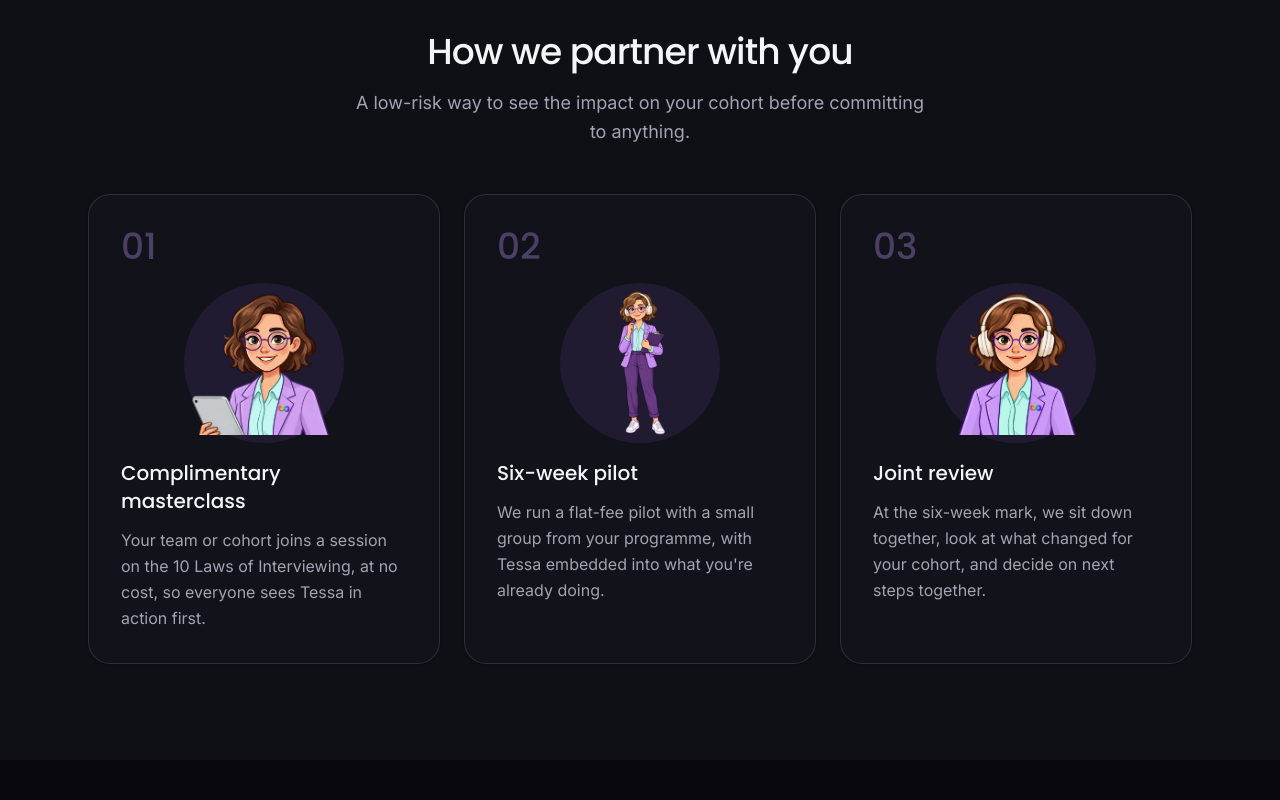
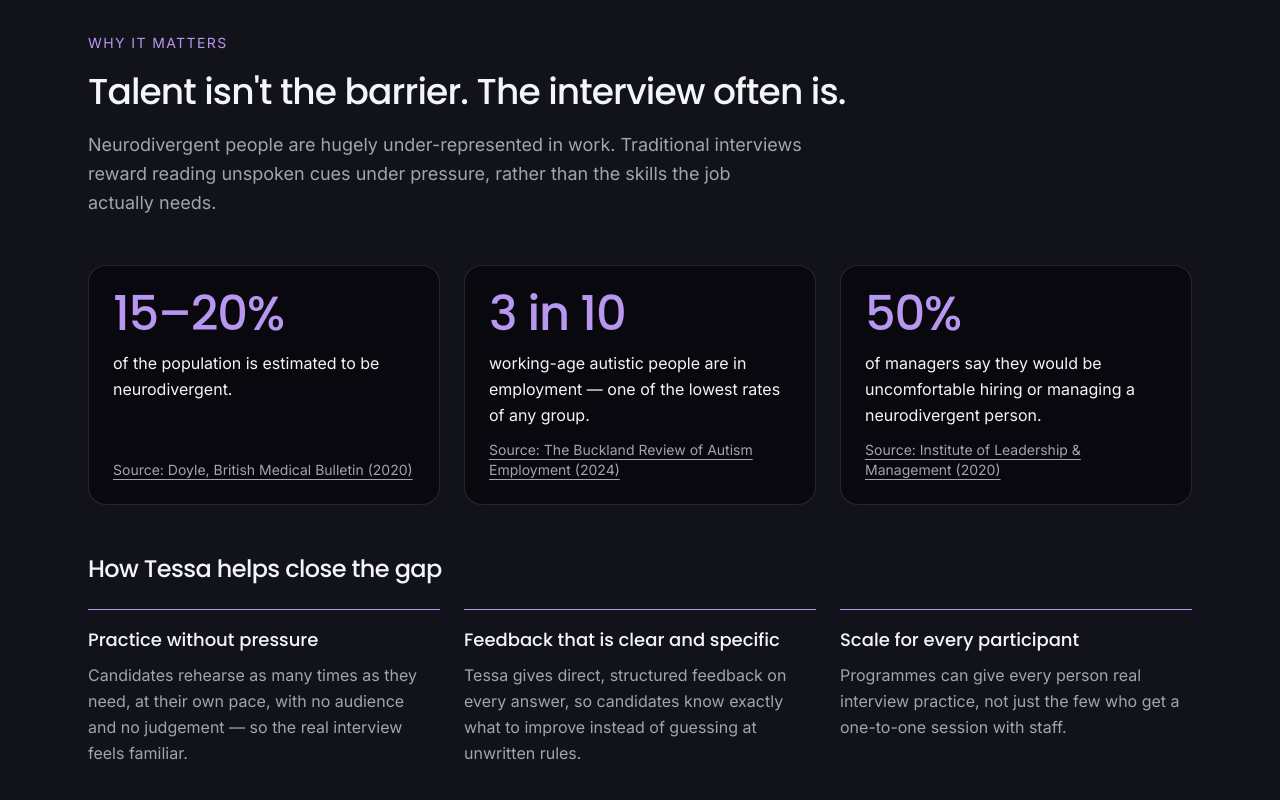
Before and after one commit to owenmurray-alt/urhired_policy_termsofuse, a Next.js app: page / in a window 1280 px wide. Shown: the part 1540-2340 px from the top of the page. Built offline with nearby package versions, Linux system fonts and the light colour scheme.

Commit message:
Add Why it matters impact section with sourced neurodiversity stats

```diff
--- a/app/page.tsx
+++ b/app/page.tsx
@@ -1,6 +1,7 @@
 import { SiteNav } from '@/components/site-nav'
 import { Hero } from '@/components/hero'
 import { Mission } from '@/components/mission'
+import { Impact } from '@/components/impact'
 import { PartnerSteps } from '@/components/partner-steps'
 import { Demo } from '@/components/demo'
 import { Packages } from '@/components/packages'
@@ -22,6 +23,7 @@ export default function Page() {
           </div>
         </div>
         <Mission />
+        <Impact />
         <PartnerSteps />
         <Demo />
         <Packages />
--- /dev/null
+++ b/components/impact.tsx
@@ -0,0 +1,97 @@
+const stats = [
+  {
+    value: '15–20%',
+    label: 'of the population is estimated to be neurodivergent.',
+    source: 'Doyle, British Medical Bulletin (2020)',
+    href: 'https://academic.oup.com/bmb/article/135/1/108/5907018',
+  },
+  {
+    value: '3 in 10',
+    label: 'working-age autistic people are in employment — one of the lowest rates of any group.',
+    source: 'The Buckland Review of Autism Employment (2024)',
+    href: 'https://www.gov.uk/government/publications/the-buckland-review-of-autism-employment-report-and-recommendations',
+  },
+  {
+    value: '50%',
+    label: 'of managers say they would be uncomfortable hiring or managing a neurodivergent person.',
+    source: 'Institute of Leadership & Management (2020)',
+    href: 'https://www.institutelm.com/',
+  },
+]
+
+const responses = [
+  {
+    title: 'Practice without pressure',
+    body: 'Candidates rehearse as many times as they need, at their own pace, with no audience and no judgement — so the real interview feels familiar.',
+  },
+  {
+    title: 'Feedback that is clear and specific',
+    body: 'Tessa gives direct, structured feedback on every answer, so candidates know exactly what to improve instead of guessing at unwritten rules.',
+  },
+  {
+    title: 'Scale for every participant',
+    body: 'Programmes can give every person real interview practice, not just the few who get a one-to-one session with staff.',
+  },
+]
+
+export function Impact() {
+  return (
+    <section
+      id="impact"
+      aria-labelledby="impact-heading"
+      className="border-y border-border bg-card"
+    >
+      <div className="mx-auto flex w-full max-w-6xl flex-col gap-12 px-6 py-16 md:py-24">
+        <div className="flex max-w-3xl flex-col gap-4">
+          <p className="text-sm font-600 uppercase tracking-widest text-primary">Why it matters</p>
+          <h2
+            id="impact-heading"
+            className="font-heading text-3xl font-700 leading-tight tracking-tight text-foreground text-balance md:text-4xl"
+          >
+            Talent isn&apos;t the barrier. The interview often is.
+          </h2>
+          <p className="text-lg leading-relaxed text-muted-foreground text-pretty">
+            Neurodivergent people are hugely under-represented in work. Traditional interviews reward
+            reading unspoken cues under pressure, rather than the skills the job actually needs.
+          </p>
+        </div>
+
+        <ul className="grid gap-6 md:grid-cols-3">
+          {stats.map((stat) => (
+            <li
+              key={stat.value}
+              className="flex flex-col gap-3 rounded-2xl border border-border bg-background p-6"
+            >
+              <p className="font-heading text-4xl font-700 tracking-tight text-primary md:text-5xl">
+                {stat.value}
+              </p>
+              <p className="leading-relaxed text-foreground text-pretty">{stat.label}</p>
+              <a
+                href={stat.href}
+                target="_blank"
+                rel="noopener noreferrer"
+                className="mt-auto text-sm text-muted-foreground underline underline-offset-4 hover:text-foreground"
+              >
+                Source: {stat.source}
+              </a>
+            </li>
+          ))}
+        </ul>
+
+        <div className="flex flex-col gap-6">
+          <h3 className="font-heading text-2xl font-600 tracking-tight text-foreground text-balance">
+            How Tessa helps close the gap
+          </h3>
+          <ul className="grid gap-6 md:grid-cols-3">
+            {responses.map((item) => (
+              <li key={item.title} className="flex flex-col gap-2 border-t border-primary pt-4">
+                <p className="font-heading text-lg font-600 text-foreground">{item.title}</p>
+                <p className="leading-relaxed text-muted-foreground text-pretty">{item.body}</p>
+              </li>
+            ))}
+          </ul>
+        </div>
+      </div>
+    </section>
+  )
+}
```
